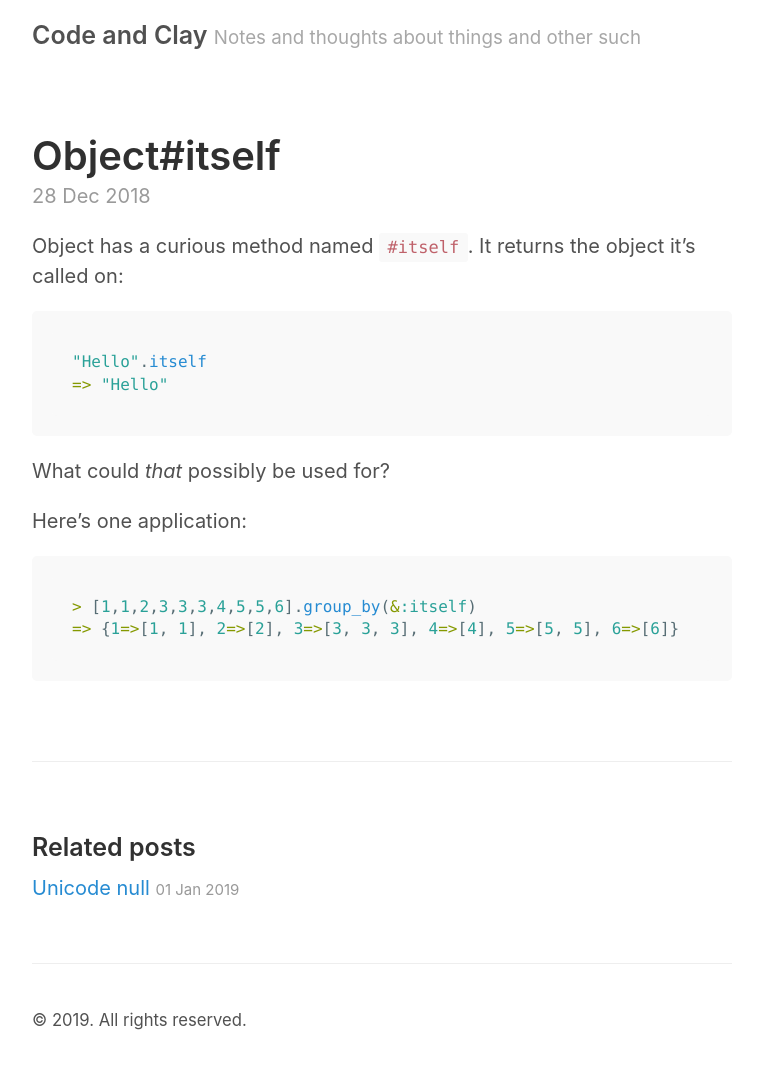
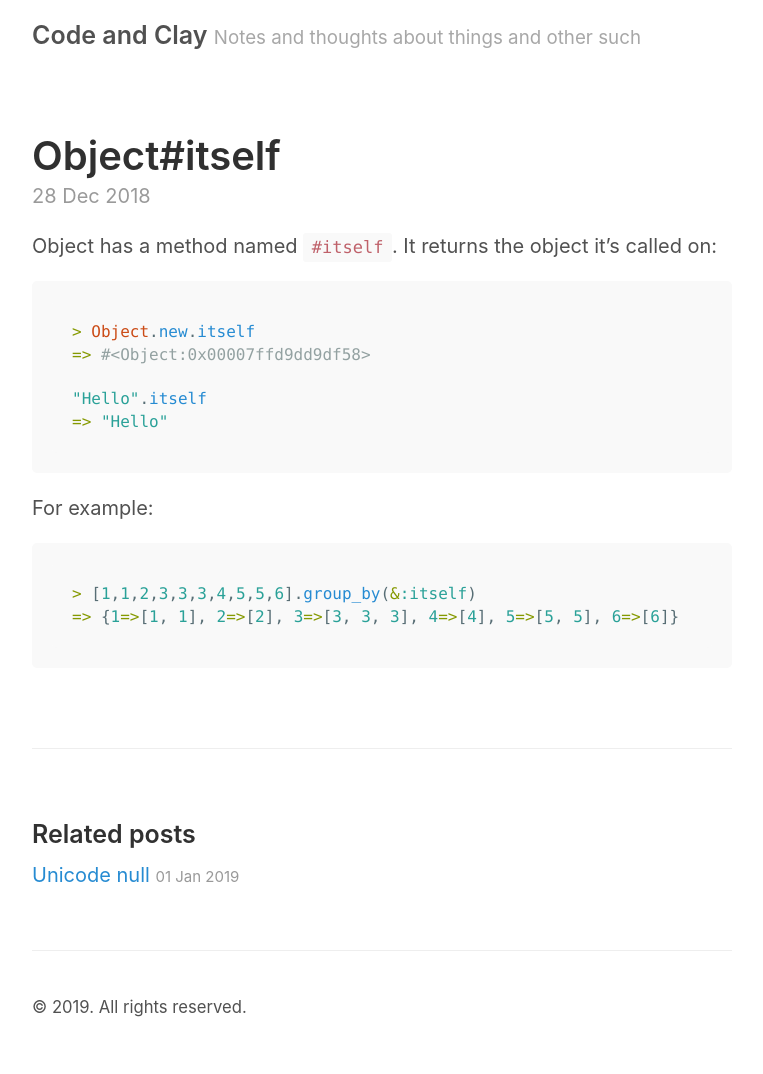
Before and after one commit to codeandclay/code_and_clay_blog, a Jekyll site: the page built from _posts/2018-12-28-itself.md, in a window 1280 px wide. Shown: the whole page, without its empty margins (258-1021 px from the left). Built offline with Jekyll 4.4.1, drawn with Linux system fonts in a browser that asks for light colours.

Commit message:
Expand code example in Object#itself post

````diff
--- a/_posts/2018-12-28-itself.md
+++ b/_posts/2018-12-28-itself.md
@@ -3,16 +3,17 @@ layout: post
 title: Object#itself
 ---
 
-Object has a curious method named `#itself`. It returns the object it's called on:
+Object has a method named `#itself`. It returns the object it's called on:
 
 ```ruby
+> Object.new.itself
+=> #<Object:0x00007ffd9dd9df58>
+
 "Hello".itself
 => "Hello"
 ```
 
-What could _that_ possibly be used for?
-
-Here's one application:
+For example:
 
 ```ruby
 > [1,1,2,3,3,3,4,5,5,6].group_by(&:itself)
````
